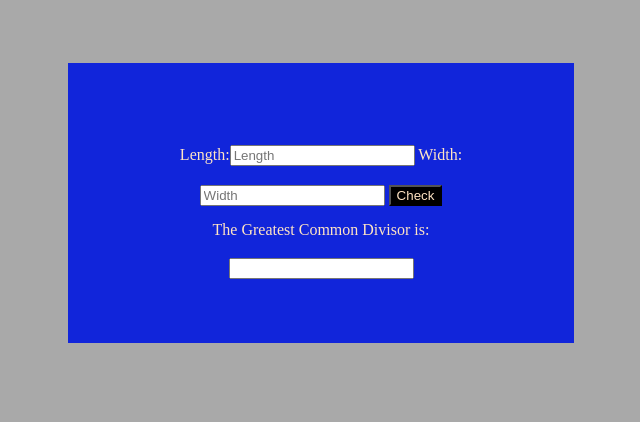
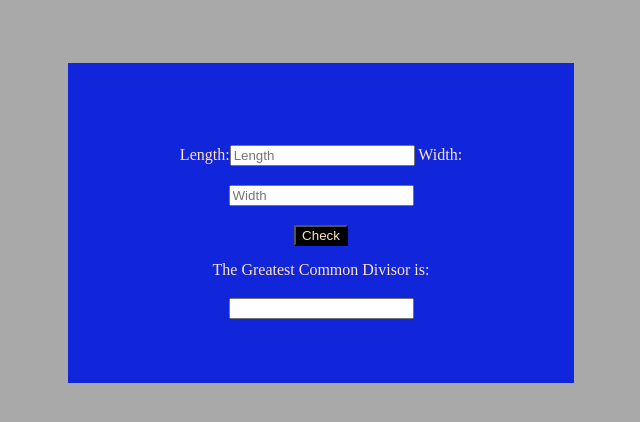
Before and after one commit to benjaminangafua/euclid-gcd-algorithm, a plain HTML site: page index.html in a window 1280 px wide. Shown: the whole page, without its empty margins (319-959 px from the left). Drawn offline with Linux system fonts and the light colour scheme.

Commit message:
Euclid's GCD Algorithm

```diff
--- a/index.html
+++ b/index.html
@@ -12,8 +12,7 @@
 
 <body>
     <div id="container">
-        Length:<input placeholder="Length" id="length">
-       Width: <input placeholder="Width" id="width">
+        Length:<input placeholder="Length" id="length"> Width: <input placeholder="Width" id="width"> <br />
         <button type="submit" onclick="checkGcd()">Check</button>
         <br> The Greatest Common Divisor is: <input id="gcd" type="text">
     </div>
```
